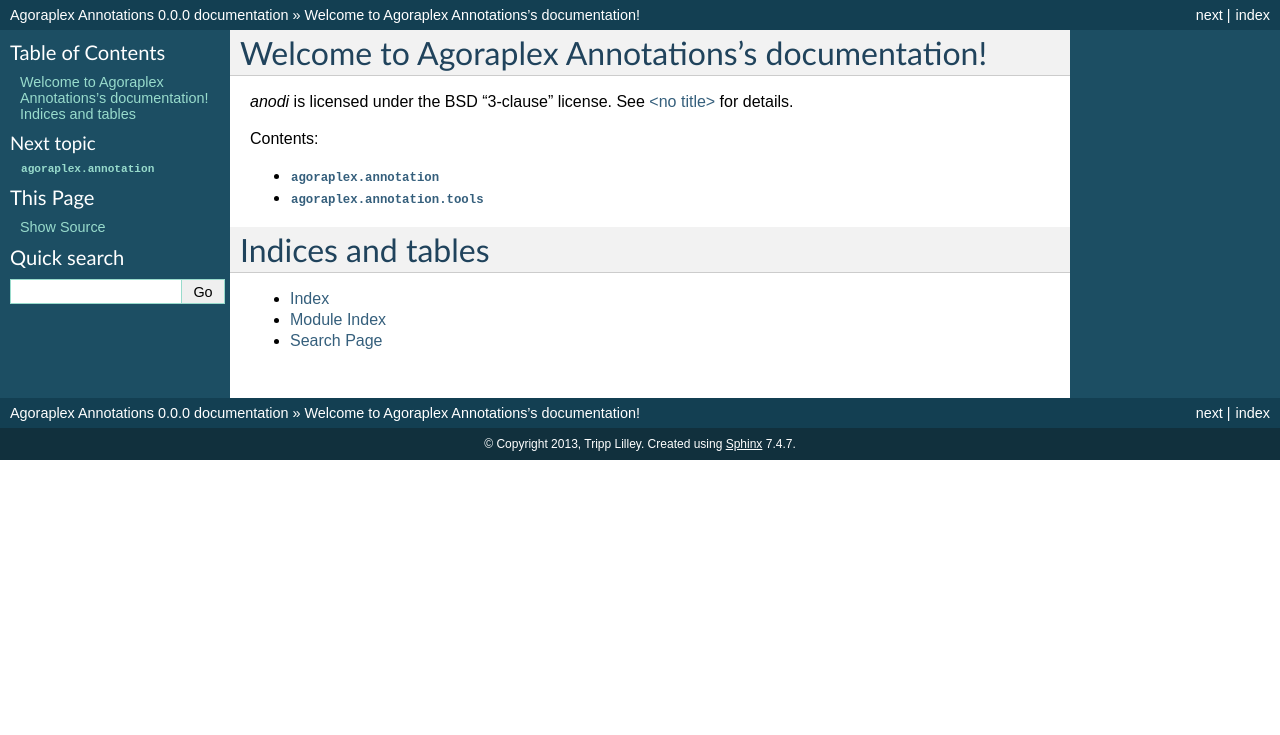
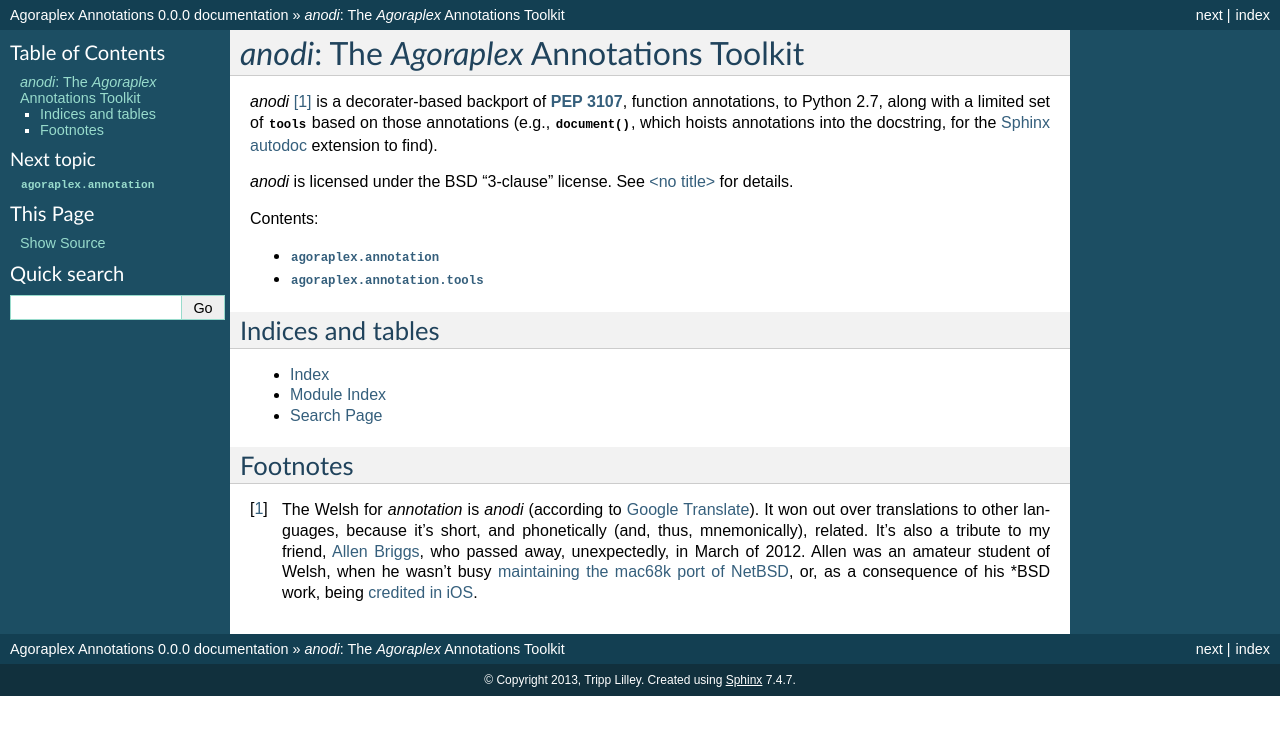
Before and after one commit to agoraplex/anodi, a Sphinx documentation site: the page built from docs/index.rst, in a window 1280 px wide. Shown: the top 735 px of the page. Built offline with Sphinx 7.4.7, drawn with Linux system fonts in a browser that asks for light colours.

Commit message:
add README and intro blurb to agoraplex.annotation [ci skip]

```diff
--- /dev/null
+++ b/docs/README.rst
@@ -0,0 +1 @@
+../README.rst
--- a/docs/index.rst
+++ b/docs/index.rst
@@ -3,11 +3,22 @@
    You can adapt this file completely to your liking, but it should at least
    contain the root `toctree` directive.
 
-Welcome to Agoraplex Annotations's documentation!
-=================================================
+==============================================
+ `anodi`: The `Agoraplex` Annotations Toolkit
+==============================================
+
+`anodi` [#etymology]_ is a decorater-based backport of :pep:`3107`,
+function annotations, to Python 2.7, along with a limited set of
+:mod:`~agoraplex.annotation.tools` based on those annotations (e.g.,
+:func:`~agoraplex.annotation.tools.document`, which hoists
+annotations into the docstring, for the `Sphinx`__ `autodoc`__
+extension to find).
 
 `anodi` is licensed under the BSD "3-clause" license. See
 :doc:`LICENSE` for details.
+
+.. __: http://sphinx-doc.org/
+.. __: http://sphinx-doc.org/ext/autodoc.html
 
 Contents:
 
@@ -25,6 +36,26 @@ Indices and tables
 * :ref:`search`
 
 
+Footnotes
+=========
+
+.. [#etymology]
+
+   The Welsh for `annotation` is `anodi` (according to `Google
+   Translate`__). It won out over translations to other languages,
+   because it's short, and phonetically (and, thus, mnemonically),
+   related. It's also a tribute to my friend, `Allen Briggs`__, who
+   passed away, unexpectedly, in March of 2012. Allen was an amateur
+   student of Welsh, when he wasn't busy `maintaining the mac68k port
+   of NetBSD`__, or, as a consequence of his \*BSD work, being
+   `credited in iOS`__.
+
+.. __: http://translate.google.com/#en/cy/annotation
+.. __: http://www.legacy.com/obituaries/roanoke/obituary.aspx?n=allen-kenneth-briggs&pid=156377986
+.. __: http://www.netbsd.org/ports/mac68k/history.html
+.. __: http://blogs.roanoke.com/theburgs/news/2012/03/11/brigss-work-can-be-found-on-an-iphone/
+
+
 .. add misc docs to a hidden toc to avoid warnings (a trick borrowed
    from Pyramid docs)
 
```
Also changed, not shown: other parts of docs/index.rst (+1 -0 lines), README.rst (+26 -4 lines).
